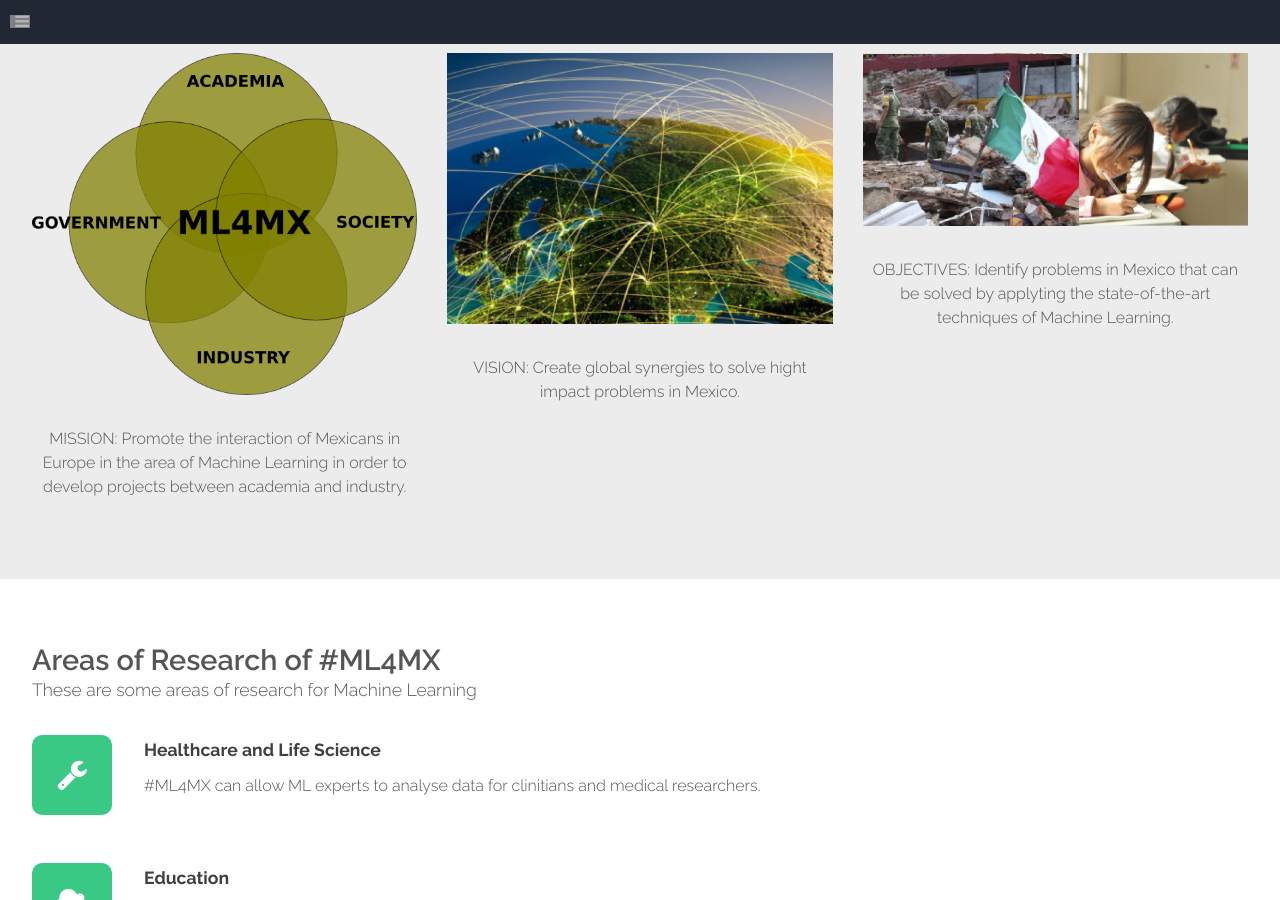
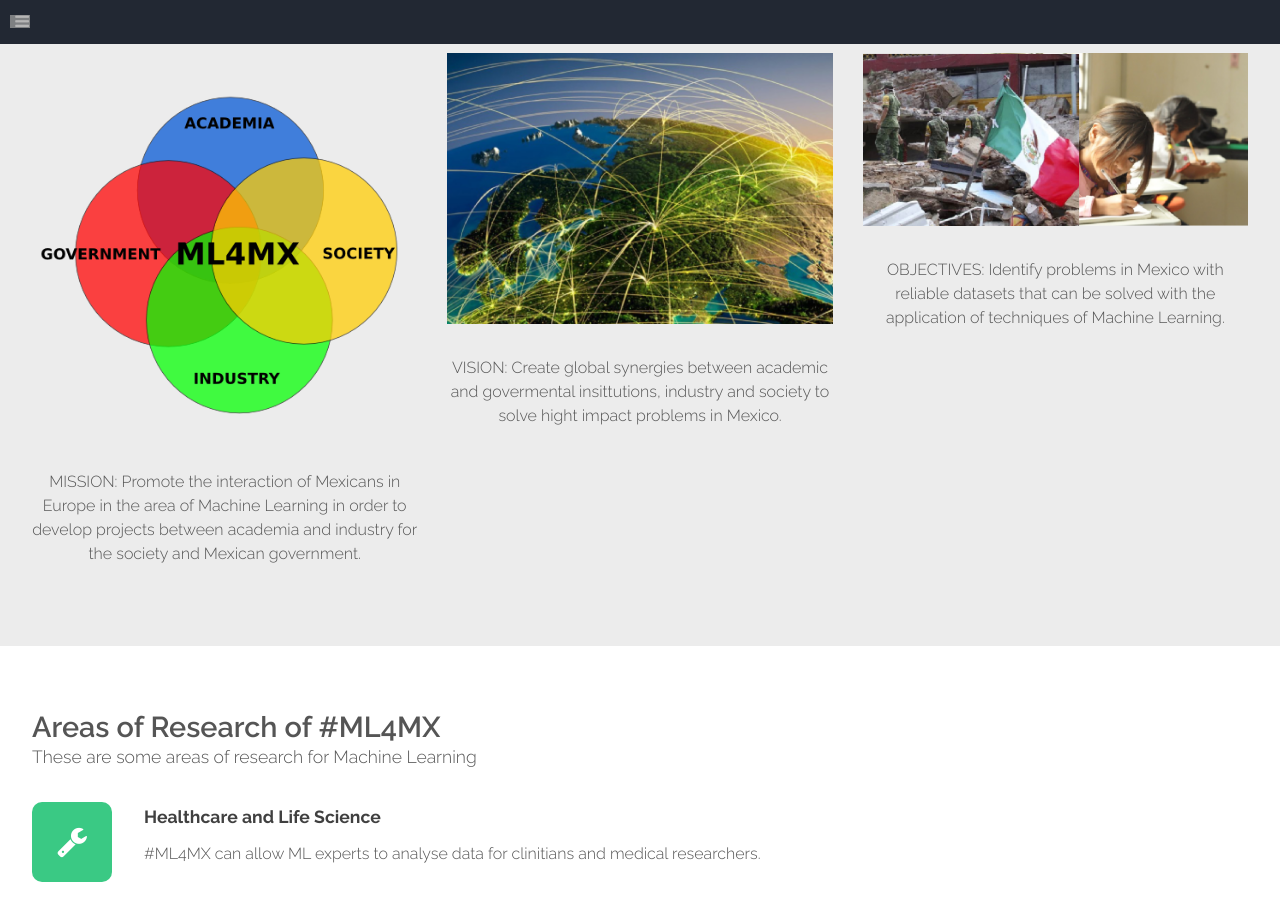
Before and after one commit to etanmn283/p11, a Jekyll site: the page built from index.html, in a window 1280 px wide and 900 px high, scrolled down 490 px. Built offline with Jekyll 4.4.1, drawn with Linux system fonts in a browser that asks for light colours; the list of posts is cut into pages by our own code; grey boxes are pictures that could not be loaded.

Commit message:
29NOV2017_4

```diff
--- a/_layouts/landing.html
+++ b/_layouts/landing.html
@@ -40,16 +40,19 @@ layout: default
 					</header>
 					<div class="row no-collapse-1">
 						<section class="4u">
-							<a href="#" class="image feature"><img src="{{ site.baseurl }}/assets/images/mission/v00.png" alt=""></a>
-							<p>MISSION: Promote the interaction of Mexicans in Europe in the area of Machine Learning in order to develop projects between academia and industry. </p>
+							<a href="#" class="image feature"><img src="{{ site.baseurl }}/assets/images/mission/v01.png" alt=""></a>
+							<p>MISSION: Promote the interaction of Mexicans in Europe in the area of Machine Learning in order
+								to develop projects between academia and industry for the society and Mexican government. </p>
 						</section>
 						<section class="4u">
 							<a href="#" class="image feature"><img src="{{ site.baseurl }}/assets/images/vision/v00.png" alt=""></a>
-							<p>VISION: Create global synergies to solve hight impact problems in Mexico.</p>
+							<p>VISION: Create global synergies between academic and govermental insittutions, industry
+								 and society to solve hight impact problems in Mexico.</p>
 						</section>
 						<section class="4u">
 							<a href="#" class="image feature"><img src="{{ site.baseurl }}/assets/images/objects/v00.png" alt=""></a>
-							<p>OBJECTIVES: Identify problems in Mexico that can be solved by applyting the state-of-the-art techniques of Machine Learning.</p>
+							<p>OBJECTIVES: Identify problems in Mexico with reliable datasets that can be solved with the application
+								of techniques of Machine Learning.</p>
 						</section>
 
 					</div>
```
Also changed, not shown: assets/images/mission/README.md (added, +9 -0 lines), assets/images/mission/drawing.svg, assets/images/mission/v01.png (added).
